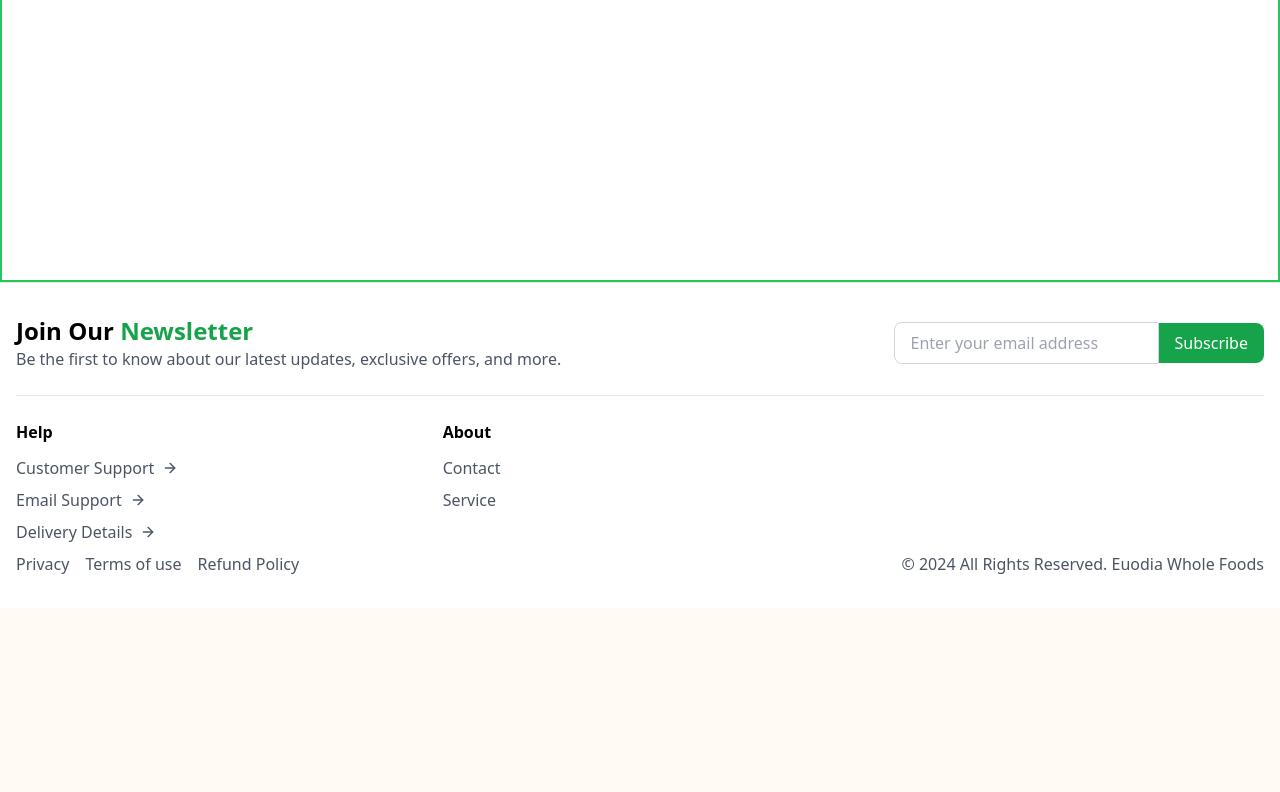
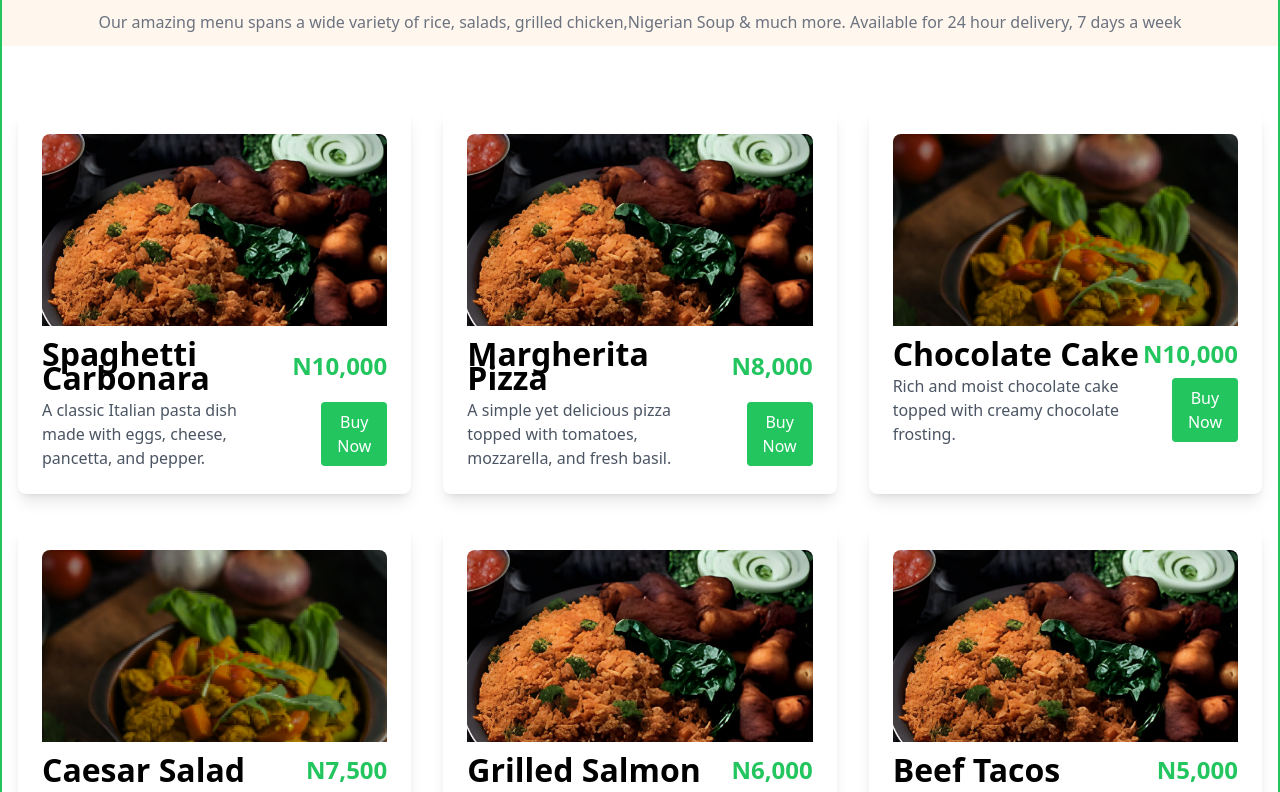
Before and after one commit to Beemhuse/euodia_foods, a Next.js app: page /menu in a window 1280 px wide. Shown: the part 600-1392 px from the top of the page. Before the commit the page ends 1208 px from the top, so only its background shows below. Built offline with nearby package versions, Linux system fonts and the light colour scheme; a web font is replaced by a local one.

Commit message:
"Added Banner and Dishes components to menu page, replaced static text with dynamic content"

```diff
--- a/app/menu/page.jsx
+++ b/app/menu/page.jsx
@@ -1,10 +1,15 @@
+import Banner from '@/components/menu-components/Banner'
+import Dishes from '@/components/menu-components/Dishes'
 import React from 'react'
 
 export default function page() {
   return (
     <div className='bg-white min-h-screen border-2 border-green-500'>
-      Menu page
-
+      <Banner />
+      <div className='text-center bg-orange-50 py-3 my-4'>
+        <p className='text-gray-500'>Our amazing menu spans a wide variety of rice, salads, grilled chicken,Nigerian Soup & much more. Available for 24 hour delivery, 7 days a week</p>
+      </div>
+      <Dishes />
     </div>
   )
 }
--- /dev/null
+++ b/components/menu-components/Banner.jsx
@@ -0,0 +1,12 @@
+import Image from "next/image";
+import banner from "@/public/Frame 78.png"
+
+const Banner = () => {
+    return (
+        <div className="mx-4 bg-white">
+           <Image src={banner} />
+        </div>
+    );
+};
+
+export default Banner;
--- /dev/null
+++ b/components/menu-components/Dishes.jsx
@@ -0,0 +1,95 @@
+import Image from 'next/image';
+import Button from '../reusables/buttons/Button';
+
+const dish = [
+  {
+    title: "Spaghetti Carbonara",
+    price: "N10,000",
+    description: "A classic Italian pasta dish made with eggs, cheese, pancetta, and pepper.",
+    image: "/meal.png"
+  },
+  {
+    title: "Margherita Pizza",
+    price: "N8,000",
+    description: "A simple yet delicious pizza topped with tomatoes, mozzarella, and fresh basil.",
+    image: "/meal.png"
+  },
+  {
+    title: "Chocolate Cake",
+    price: "N10,000",
+    description: "Rich and moist chocolate cake topped with creamy chocolate frosting.",
+    image: "/image 32.png"
+  },
+  {
+    title: "Caesar Salad",
+    price: "N7,500",
+    description: "A fresh salad with romaine lettuce, croutons, and Caesar dressing.",
+    image: "/image 32.png"
+  },
+  {
+    title: "Grilled Salmon",
+    price: "N6,000",
+    description: "Perfectly grilled salmon served with a side of vegetables.",
+    image: "/meal.png"
+  },
+  {
+    title: "Beef Tacos",
+    price: "N5,000",
+    description: "Soft tacos filled with seasoned beef, lettuce, cheese, and salsa.",
+    image: "/meal.png"
+},
+
+  {
+    title: "Chocolate Cake",
+    price: "N10,000",
+    description: "Rich and moist chocolate cake topped with creamy chocolate frosting.",
+    image: "/image 32.png"
+  },
+  {
+    title: "Grilled Salmon",
+    price: "N6,000",
+    description: "Perfectly grilled salmon served with a side of vegetables.",
+    image: "/meal.png"
+  },
+  {
+    title: "Chocolate Cake",
+    price: "N10,000",
+    description: "Rich and moist chocolate cake topped with creamy chocolate frosting.",
+    image: "/image 32.png"
+  }
+];
+
+const Dishes = () => {
+  return (
+    <div className="py-12 bg-white">
+      <div className="container mx-auto px-4">
+        <div className="grid gap-8 lg:grid-cols-3 md:grid-cols-2 sm:grid-cols-1">
+          {dish.map((dish, index) => (
+            <div key={index} className="bg-white p-6 rounded-lg shadow-lg">
+              <div className="relative h-48 mb-4">
+                <Image
+                  src={dish.image}
+                  alt={dish.title}
+                  fill
+                  style={{ objectFit: 'cover' }}
+                  className="rounded-t-lg"
+                />
+              </div>
+              <div className="flex justify-between items-center mb-2">
+                <h3 className="text-xl font-bold">{dish.title}</h3>
+                <p className="text-green-500 text-lg font-bold">{dish.price}</p>
+              </div>
+              <div className="flex justify-between items-center">
+                <p className="text-gray-600 me-8">{dish.description}</p>
+                <button className="bg-green-500 text-white px-4 py-2 rounded hover:bg-green-600 ml-4">Buy Now</button>
+                {/* <Button size='small' title='Buy Now' color='accent'/> */}
+              </div>
+            </div>
+          ))}
+        </div>
+      </div>
+    </div>
+  );
+};
+
+export default Dishes;
```
Also changed, not shown: public/Frame 78.png (added).
